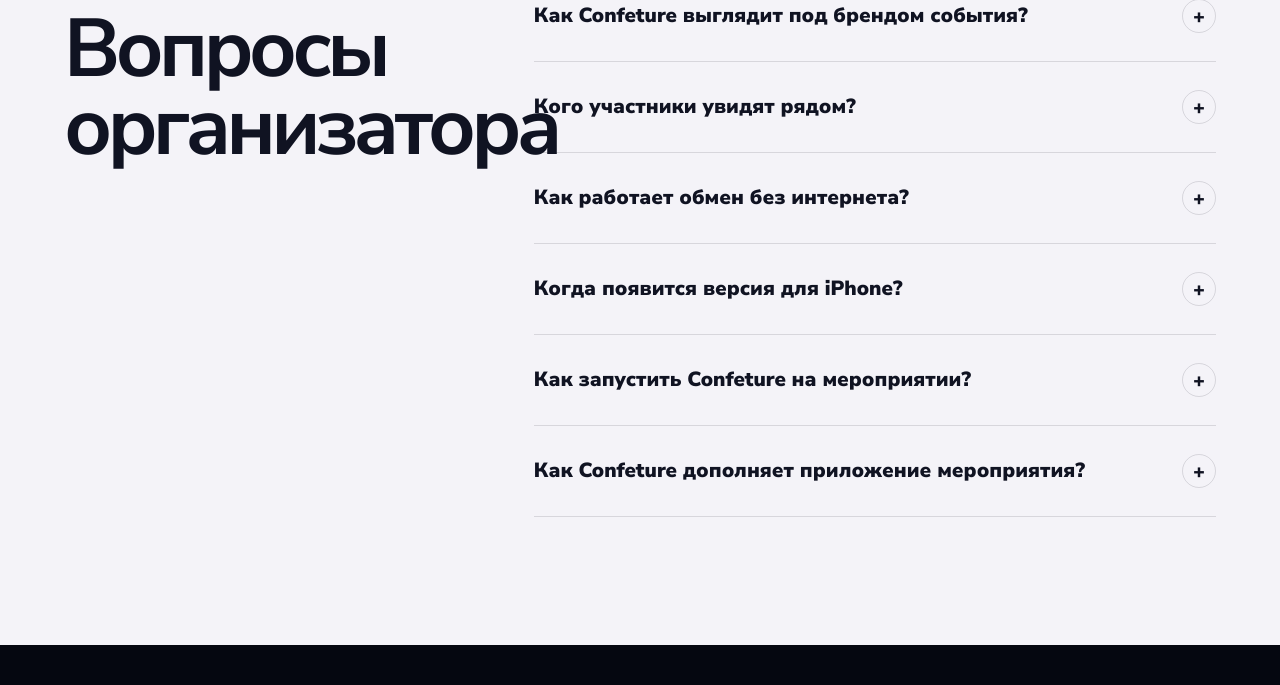
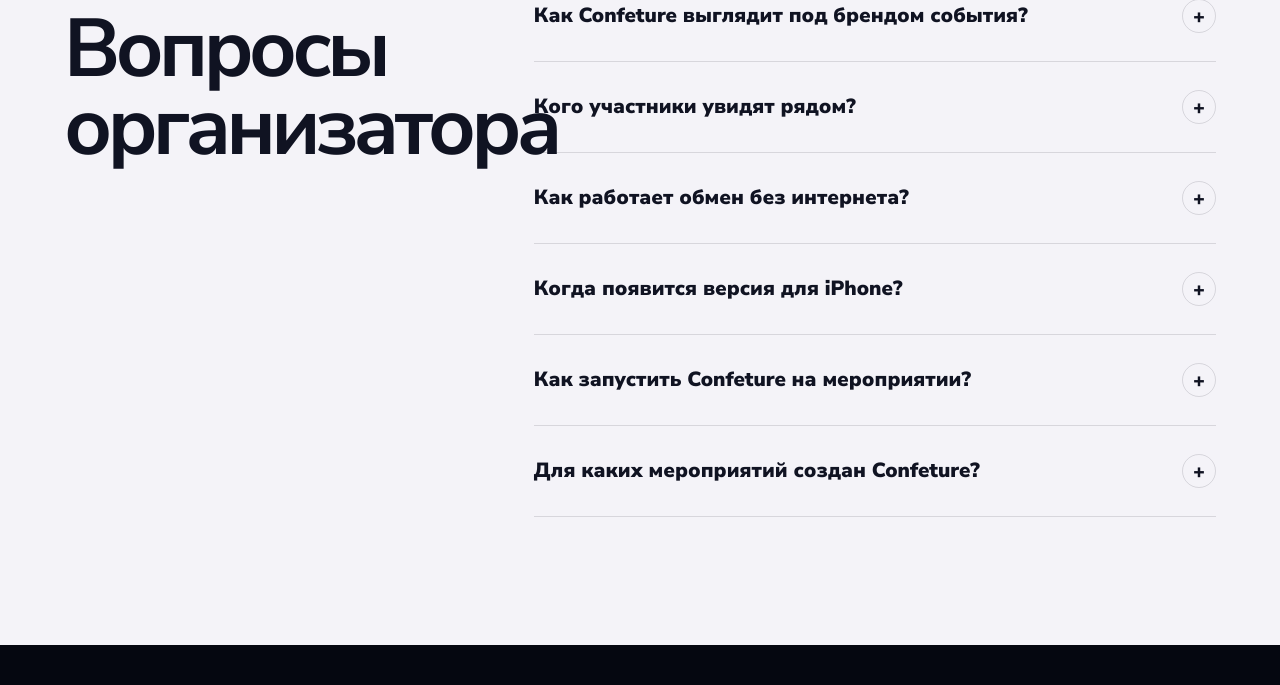
Before and after one commit to NolwenDroid/ConfetureWeb, a website: page organizers/index.html in a window 1280 px wide. Shown: the part 8183-8868 px from the top of the page. Drawn offline with Linux system fonts and the light colour scheme.

Commit message:
Remove event app assumption

```diff
--- a/organizers/index.html
+++ b/organizers/index.html
@@ -210,7 +210,7 @@
           <details><summary>Как работает обмен без интернета?<span>+</span></summary><p>После установки приложения и загрузки темы Confeture обнаруживает участников и передаёт контакты напрямую между телефонами через Bluetooth Low Energy.</p></details>
           <details><summary>Когда появится версия для iPhone?<span>+</span></summary><p>Версия для iOS находится в разработке. Android‑версия полностью работает и готова к пилотному запуску на мероприятии.</p></details>
           <details><summary>Как запустить Confeture на мероприятии?<span>+</span></summary><p>Вы передаёте параметры события, логотип и фирменные цвета. Мы готовим тему и код активации, а участники устанавливают Confeture и включают обмен на площадке.</p></details>
-          <details><summary>Как Confeture дополняет приложение мероприятия?<span>+</span></summary><p>Confeture становится отдельным слоем нетворкинга рядом с программой, билетами и навигацией: показывает профессиональный контекст людей поблизости и переводит знакомство в сохранённый контакт.</p></details>
+          <details><summary>Для каких мероприятий создан Confeture?<span>+</span></summary><p>Для конференций, выставок, форумов и деловых встреч, где участникам важно быстро находить нужных людей и обмениваться контактами прямо на площадке.</p></details>
         </div>
       </section>
     </main>
```
